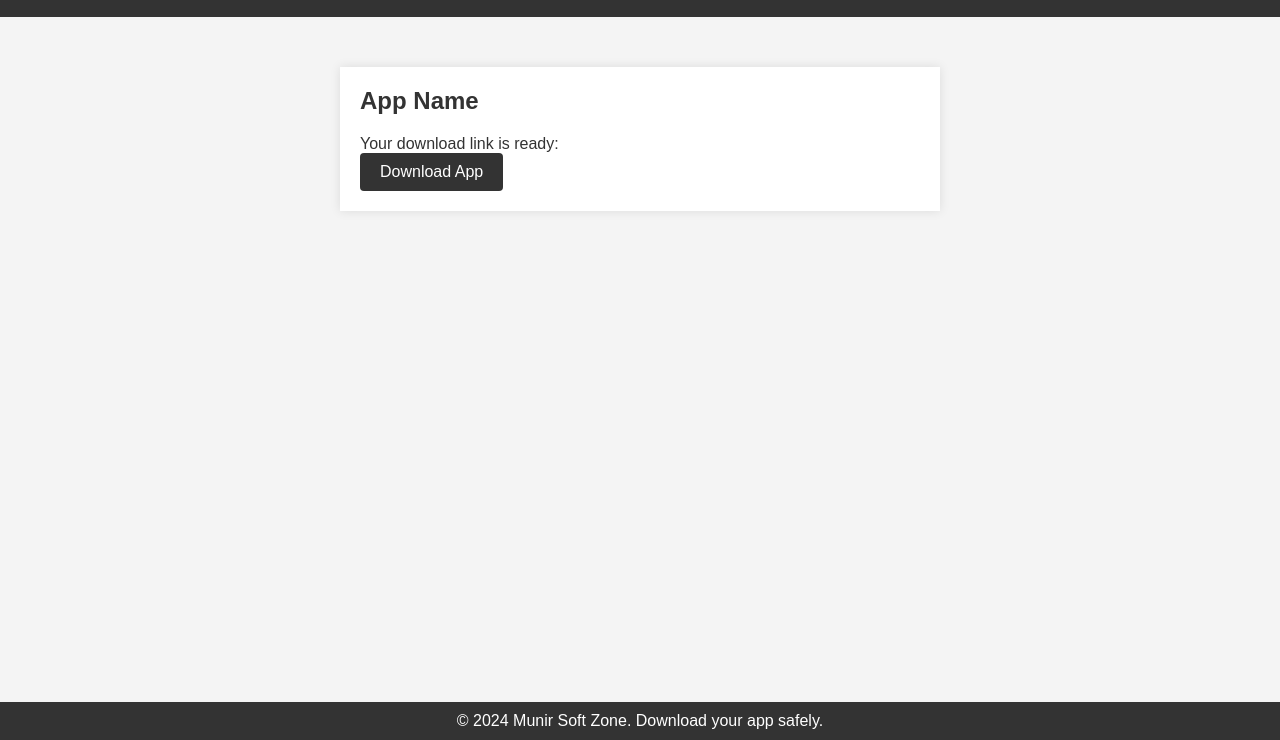
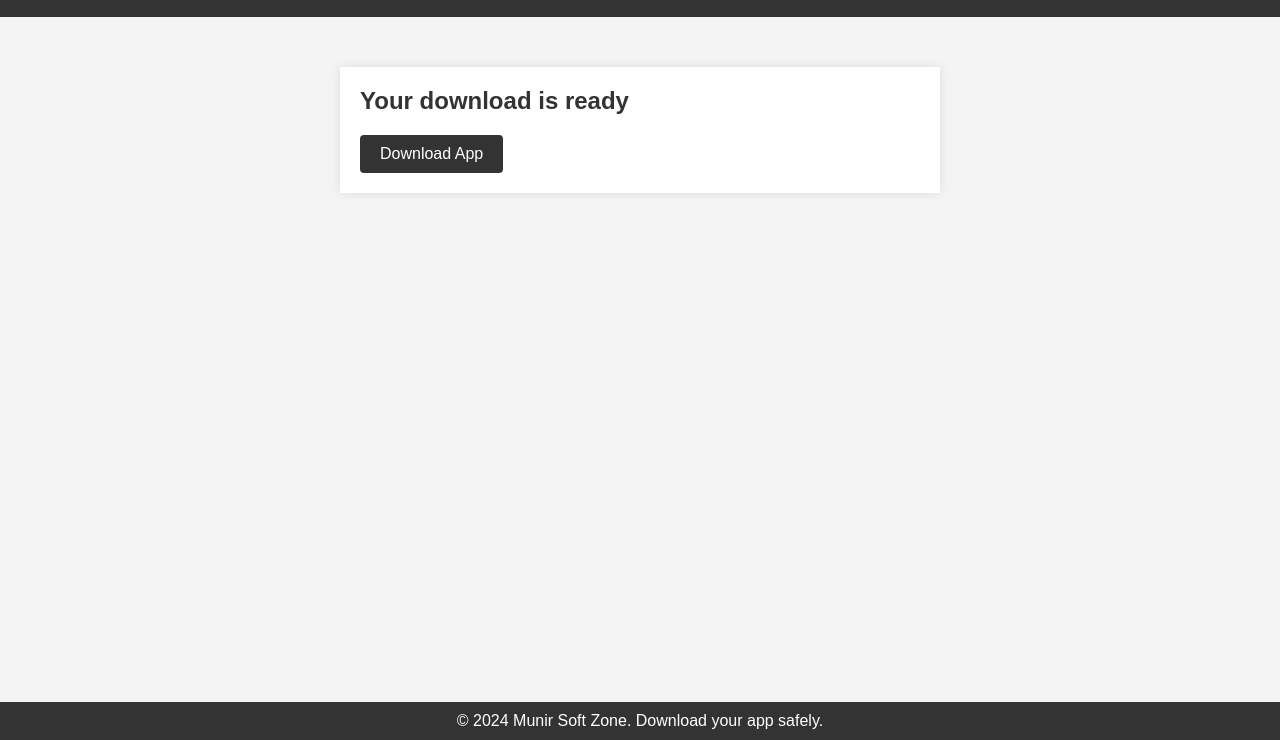
Before and after one commit to munir-munna/munir-munna.github.io, a plain HTML site: page download.html in a window 1280 px wide. Shown: the part 60-800 px from the top of the page. Drawn offline with Linux system fonts and the light colour scheme.

Commit message:
Update download.html

```diff
--- a/download.html
+++ b/download.html
@@ -3,7 +3,7 @@
 <head>
   <meta charset="UTF-8">
   <meta name="viewport" content="width=device-width, initial-scale=1.0">
-  <title>Download - Munir Soft Zone</title>
+  <title>Download App - Munir Soft Zone</title>
   <link rel="stylesheet" href="public/css/styles.css">
 </head>
 <body>
@@ -12,9 +12,8 @@
   </header>
 
   <section class="download-section">
-    <h2>App Name</h2>
-    <p>Your download link is ready:</p>
-    <a href="https://example.com/app-download-link" download class="download-btn">Download App</a>
+    <h2>Your download is ready</h2>
+    <a href="app-download-link.zip" download class="download-btn">Download App</a>
   </section>
 
   <footer>
```
